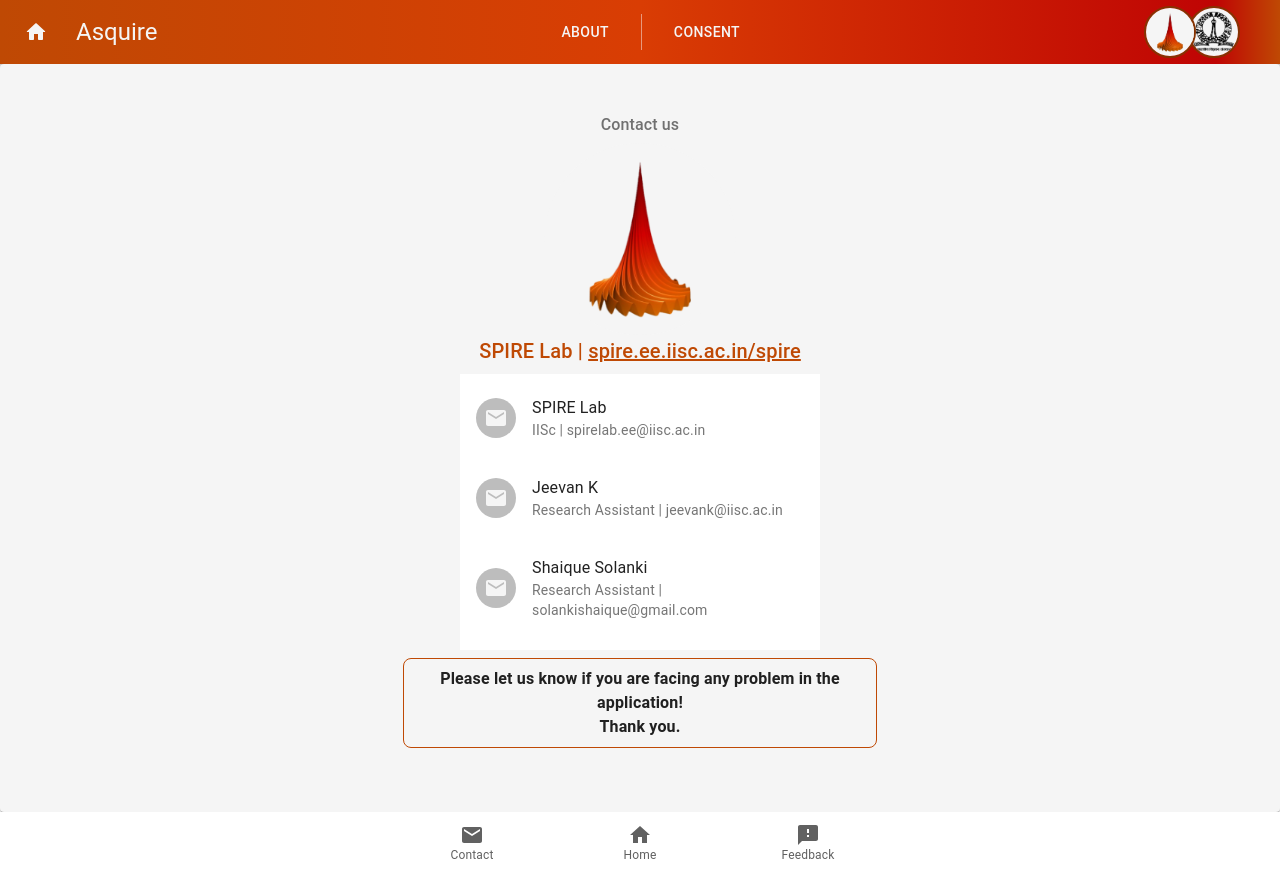
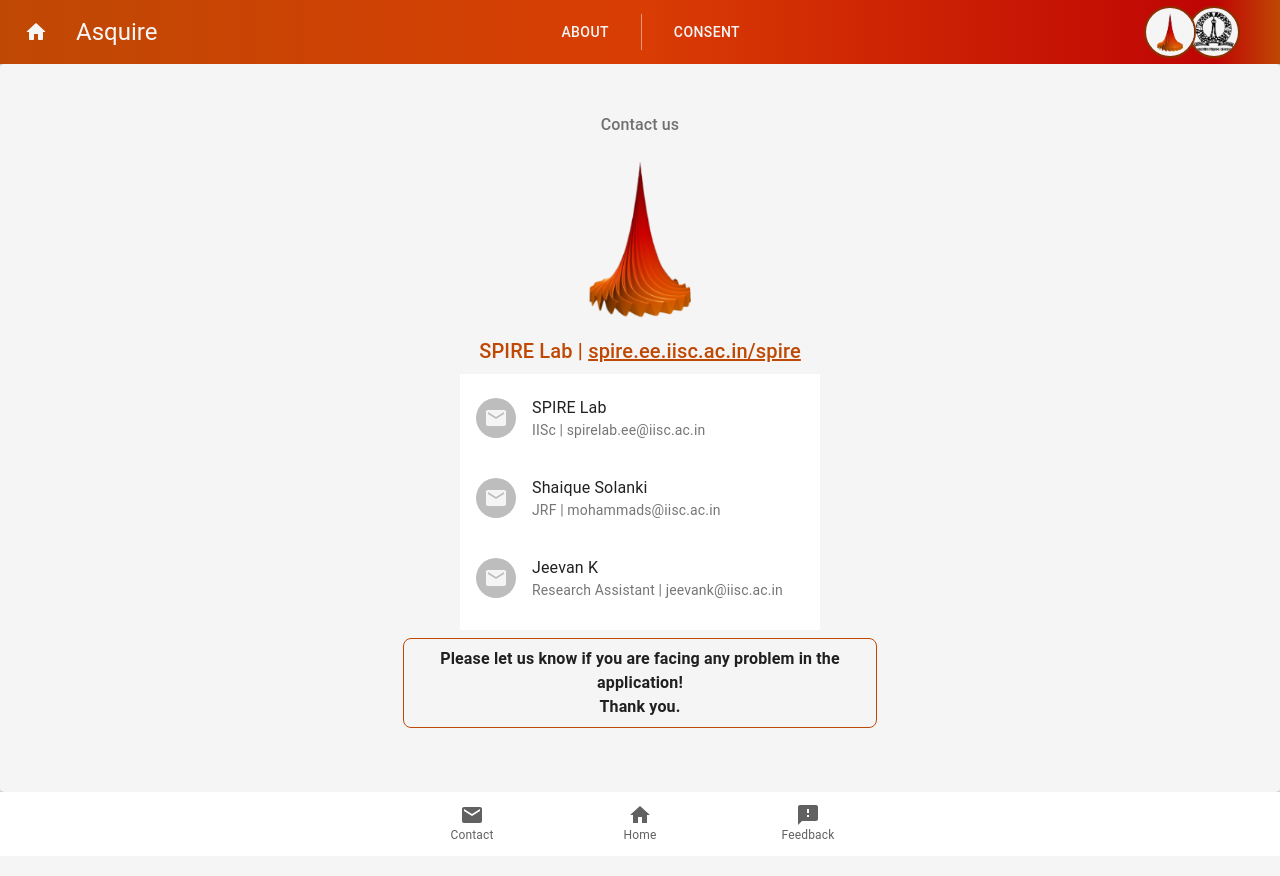
Before and after one commit to vaguebrownfox01/asquire-vowtiar, a React (Create React App) app: page /contact in a window 1280 px wide. Built offline with nearby package versions, Linux system fonts and the light colour scheme.

Commit message:
contact update

```diff
--- a/src/components/static/Contact.js
+++ b/src/components/static/Contact.js
@@ -109,13 +109,13 @@
 		pos: "IISc",
 	},
 	{
+		name: "Shaique Solanki",
+		email: "mohammads@iisc.ac.in",
+		pos: "JRF",
+	},
+	{
 		name: "Jeevan K",
 		email: "jeevank@iisc.ac.in",
-		pos: "Research Assistant",
-	},
-	{
-		name: "Shaique Solanki",
-		email: "solankishaique@gmail.com",
 		pos: "Research Assistant",
 	},
 ];
```
